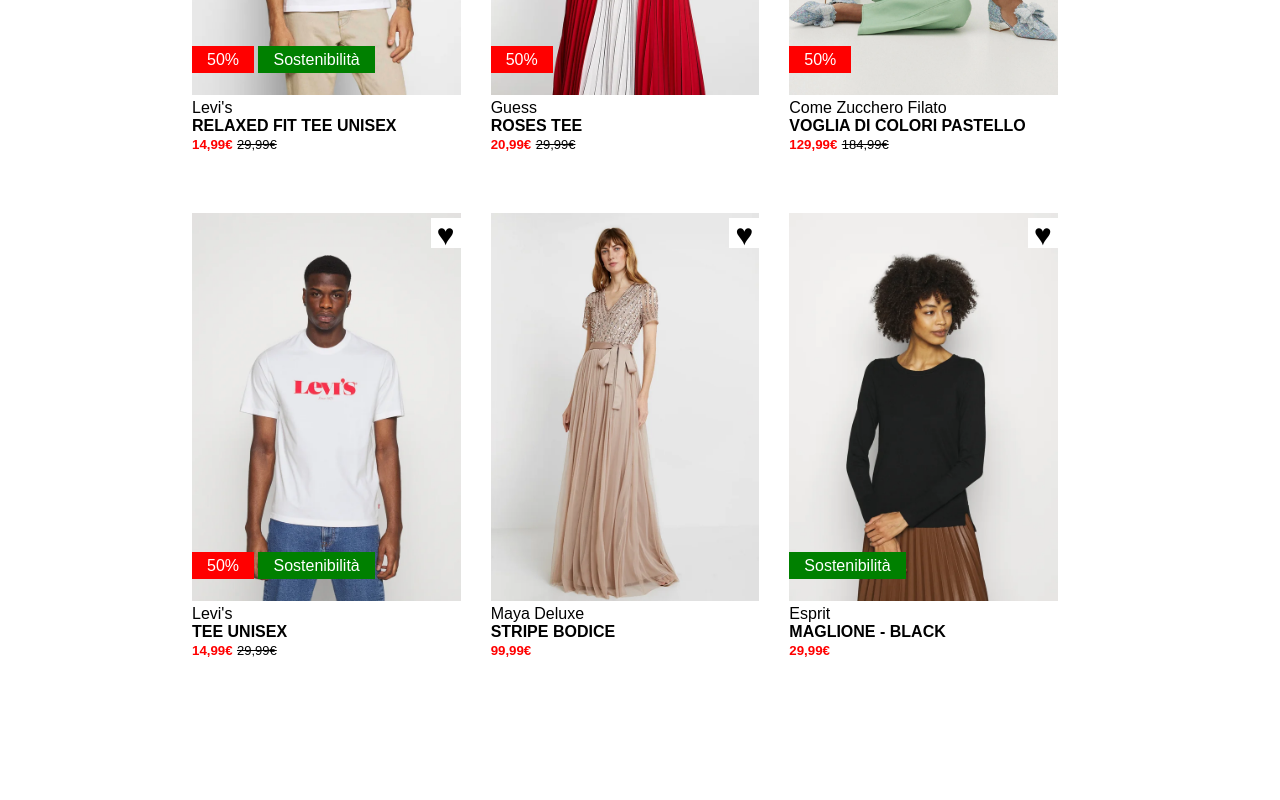
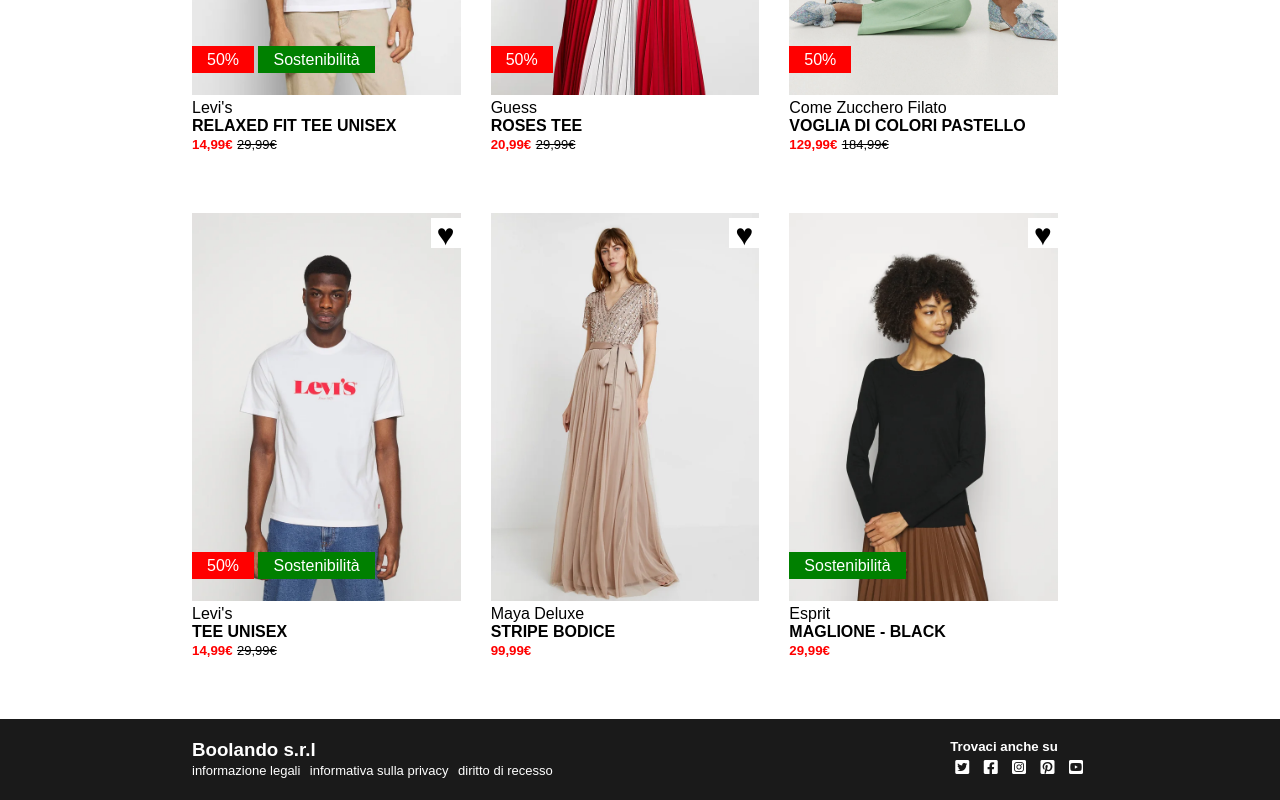
Before and after one commit to PaoloGiovannini/html-css-boolando, a plain HTML site: page index.html in a window 1280 px wide. Shown: the part 433-1233 px from the top of the page. Before the commit the page ends 1152 px from the top, so only its background shows below. Drawn offline with Linux system fonts and the light colour scheme.

Commit message:
consegna boolando

```diff
--- a/css/style.css
+++ b/css/style.css
@@ -11,8 +11,11 @@
 }
 
 header{
+    background-color: #fe6900
+}
+
+header, footer{
     color: white;
-    background-color: #fe6900
 }
 
 .htop-bar{
@@ -118,3 +121,22 @@ header span, header i {
 .tag-green {
     background-color: #008000
 }
+
+footer{
+    background-color: #1a1a1a;
+}
+
+.container-footer {
+    display: flex;
+    justify-content: space-between;
+    padding: 20px 0px;
+}
+
+.infosite span{
+    font-size: 13px;
+    padding: 15px 5px 5px 0px;
+}
+
+.find-us i{
+    padding: 5px;
+}
--- a/index.html
+++ b/index.html
@@ -127,5 +127,26 @@
             </div>
         </main>
 
+        <footer>
+            <div class="container-footer mwidth">
+                <div class="infosite">
+                    <h3>Boolando s.r.l</h3>
+                    <span>informazione legali</span>
+                    <span>informativa sulla privacy</span>
+                    <span>diritto di recesso</span>
+                </div>
+
+                <div class="find-us">
+                    <h5>Trovaci anche su</h5>
+                    <i class="fa-brands fa-square-twitter"></i>
+                    <i class="fa-brands fa-square-facebook"></i>
+                    <i class="fa-brands fa-square-instagram"></i>
+                    <i class="fa-brands fa-square-pinterest"></i>
+                    <i class="fa-brands fa-square-youtube"></i>
+                </div>
+            </div>
+
+
+        </footer>
     </body>
 </html>
```
